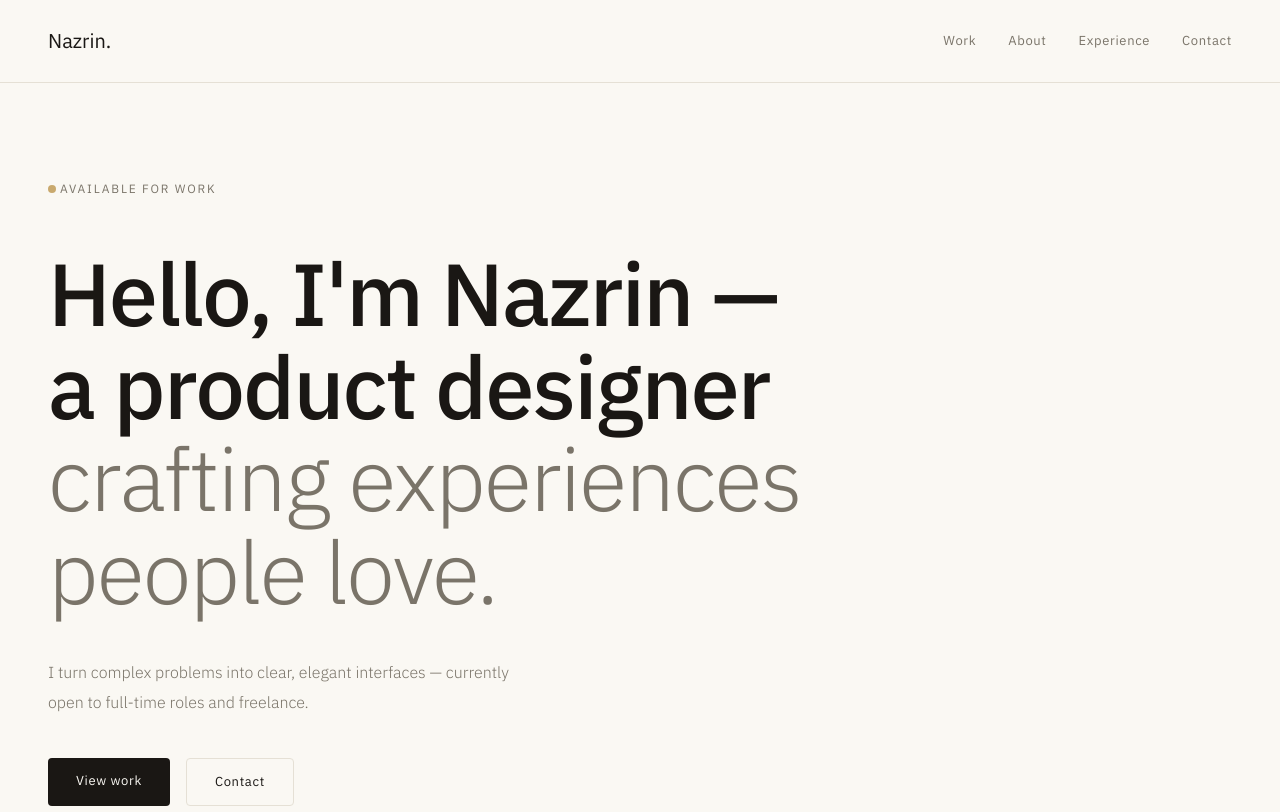
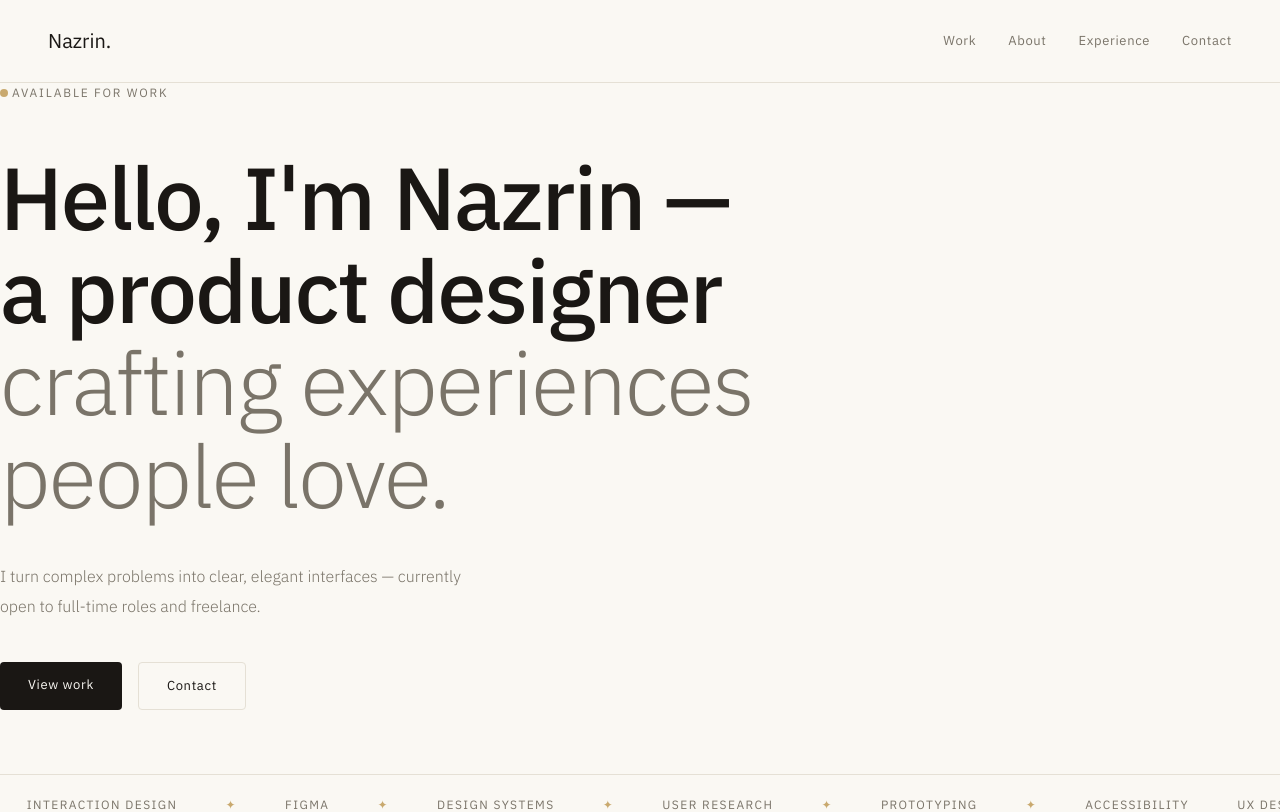
Before and after one commit to NazrinChobanzada/my-portfolio, a Next.js app: page / in a window 1280 px wide. Shown: the top 812 px of the page. Built offline with nearby package versions, Linux system fonts and the light colour scheme.

Commit message:
açıklama

```diff
--- a/app/page.tsx
+++ b/app/page.tsx
@@ -20,7 +20,7 @@ export default function Home() {
       </nav>
 
       {/* HERO */}
-      <section style={{ padding: '6rem 3rem 0' }}>
+      <section style={{ padding: '1.5 rem 1 rem 0' }}>
         <div style={{ display: 'flex', alignItems: 'center', gap: '0.25rem', marginBottom: '3rem' }}>
           <div style={{ width: '8px', height: '8px', borderRadius: '50%', background: 'var(--accent)' }} />
           <span style={{ fontSize: '12px', letterSpacing: '0.15em', color: 'var(--muted)', textTransform: 'uppercase' }}>
@@ -28,12 +28,12 @@ export default function Home() {
           </span>
         </div>
 
-        <h1 style={{ fontFamily: 'var(--ff-display)', fontSize: 'clamp(2.8rem,7vw,5.5rem)', fontWeight: 500, lineHeight: 1.05, letterSpacing: '-0.02em', maxWidth: '800px', marginBottom: '2.5rem' }}>
+        <h2 style={{ fontFamily: 'var(--ff-display)', fontSize: 'clamp(2.4rem,7vw,5.5rem)', fontWeight: 500, lineHeight: 1.05, letterSpacing: '-0.02em', maxWidth: '800px', marginBottom: '2.5rem' }}>
           Hello, I&apos;m Nazrin —<br />
           a product designer<br />
           <span style={{ color: 'var(--muted)', fontWeight: 300 }}>crafting experiences</span><br />
           <span style={{ color: 'var(--muted)', fontWeight: 300 }}>people love.</span>
-        </h1>
+        </h2>
 
         <p style={{ fontSize: '16px', color: 'var(--muted)', lineHeight: 1.9, fontWeight: 300, maxWidth: '480px', marginBottom: '2.5rem' }}>
           I turn complex problems into clear, elegant interfaces — currently open to full-time roles and freelance.
```
